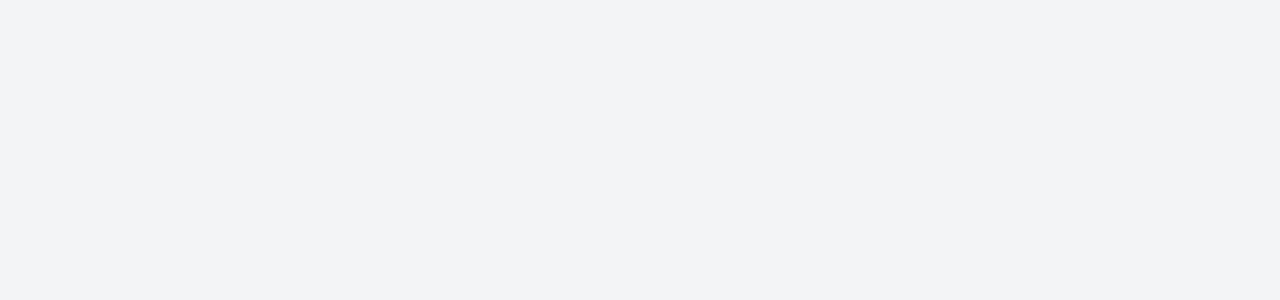
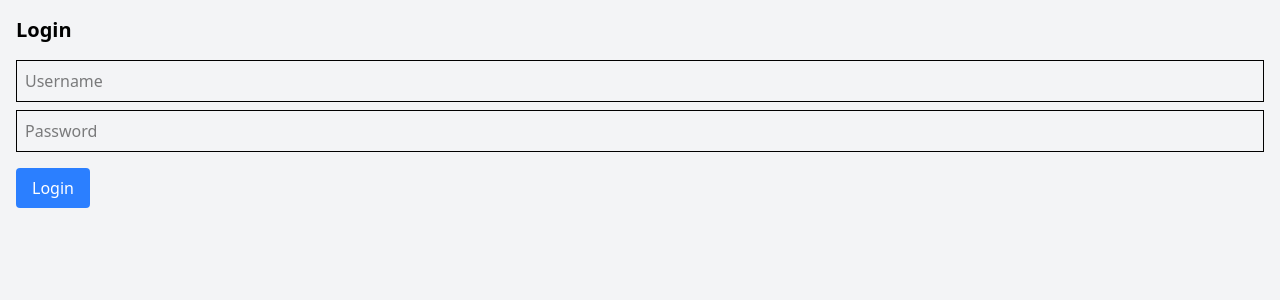
Before and after one commit to KrimsonJosh/Finance-Tracker, a React (Vite) app in the folder frontend/: page /login in a window 1280 px wide. Before the commit this address had no page. Shown: the top 300 px of the page. Built offline with nearby package versions, Linux system fonts and the light colour scheme; what chartjs-plugin-datalabels would draw is missing.

Commit message:
change some formatting and backend issues

```diff
--- a/frontend/src/App.tsx
+++ b/frontend/src/App.tsx
@@ -9,10 +9,12 @@ function App() {
     <Router>
       <div className = "bg-gray-100 min-h-screen">
         <Routes>
-          {/* Navigate to dashboard if logged in, else enter login page*/}
-          <Route path = "/" element={isLoggedIn ? <Navigate to ="/dashboard"/> : <Login />} />
+          <Route path = "/" element = {<Navigate to= "/signup" />} />
+          <Route path = "/login" element = {<Login/>} />
           <Route path = "/signup" element = {<Signup />} />
-          <Route path = "/dashboard" element = {isLoggedIn ? <Dashboard /> : <Navigate to = "/" />} />
+          <Route
+            path = "/dashboard"
+            element = {isLoggedIn ? <Dashboard /> : <Navigate to = "/login" />} />
         </Routes>
       </div>
     </Router>
--- a/frontend/src/pages/Login.tsx
+++ b/frontend/src/pages/Login.tsx
@@ -1,9 +1,11 @@
 import { useState } from 'react';
+import { useNavigate, Link } from 'react-router-dom';
 import api from '../api';
 
 const Login = () => {
     const [username, setUsername] = useState('');
     const [password, setPassword] = useState('');
+    const navigate = useNavigate();
 
     const handleLogin = async () => {
         try {
@@ -12,6 +14,7 @@ const Login = () => {
                 password,
             });
             alert(res.data.message);
+            navigate('/dashboard');
         } catch (err: any) {
             alert(err.response?.data?.error || 'Login failed');
         }
```
